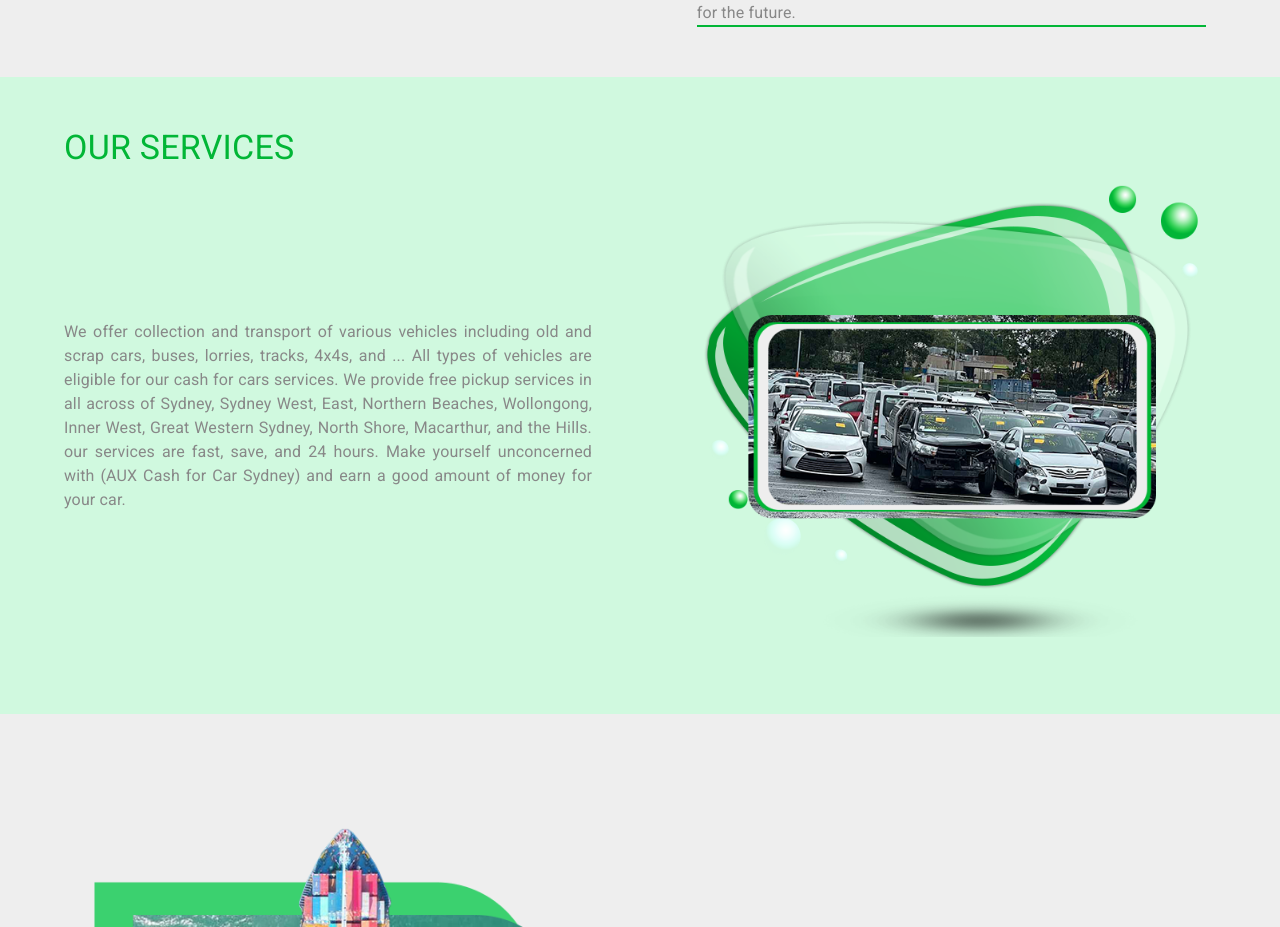
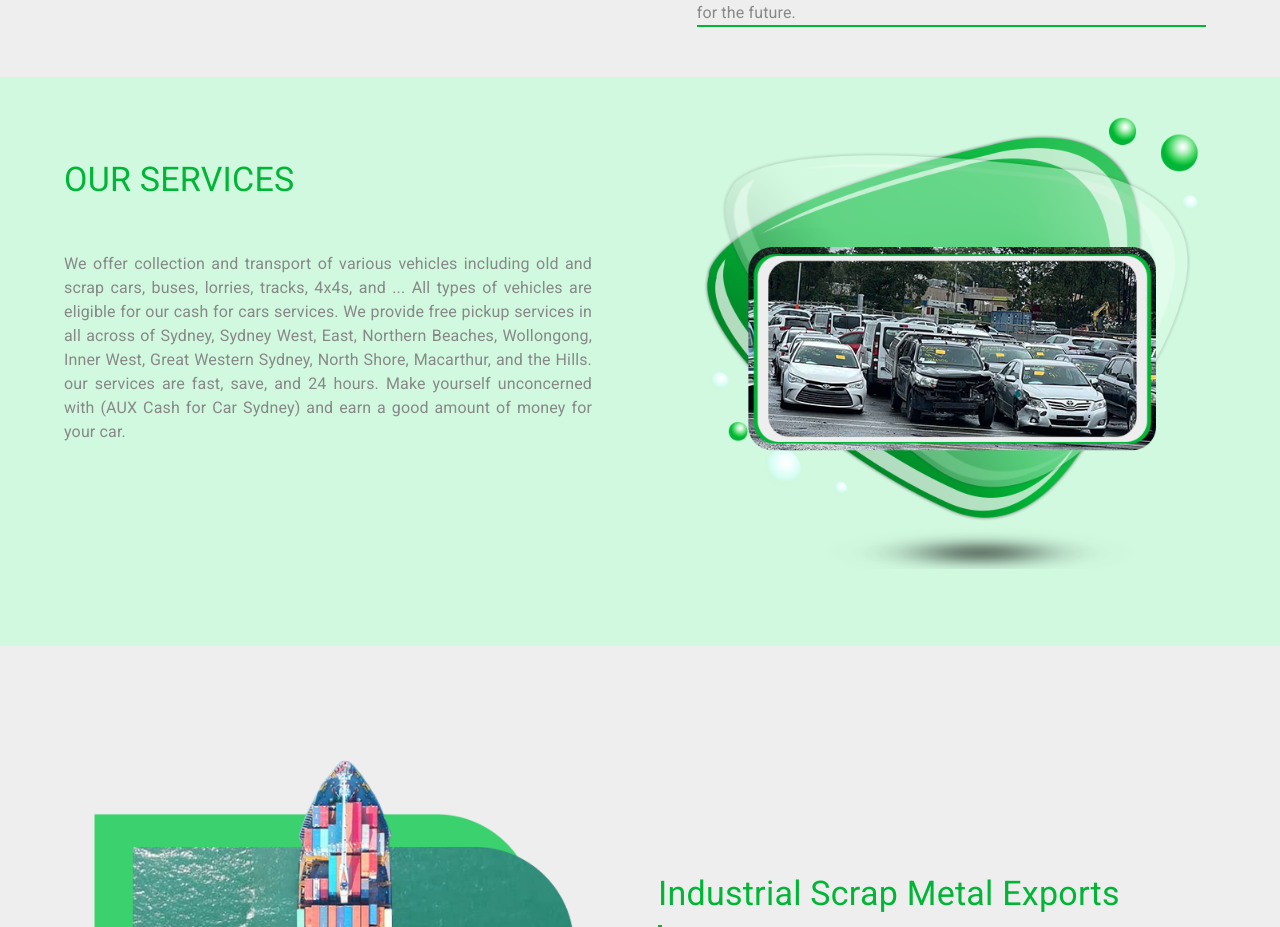
Before and after one commit to Mojtaba-Kazmi/aux-cash-for-cars-sydney, a Next.js app: page / in a window 1280 px wide. Shown: the part 2609-3536 px from the top of the page. Built offline with nearby package versions, Linux system fonts and the light colour scheme.

Commit message:
Our services updated

```diff
--- a/components/OurServices.js
+++ b/components/OurServices.js
@@ -20,7 +20,7 @@ export default function OurServices() {
       }}
     >
       <Container>
-        <Typography component={router.pathname == "/" ? "h4" : "h1"} variant="h4">
+        <Typography component={router.pathname == "/" ? "h4" : "h1"} mt={4} mb={{ md:'-100px', xs:'30px' }} variant="h4">
           OUR SERVICES
         </Typography>
         <Grid
```
